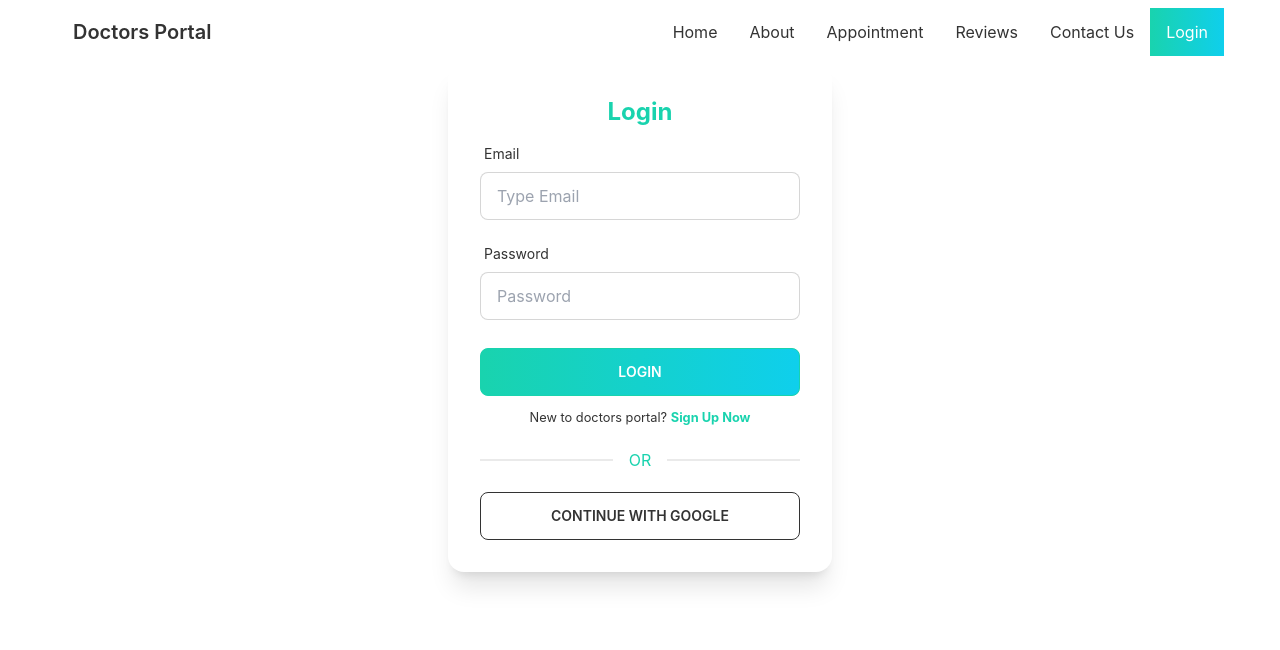
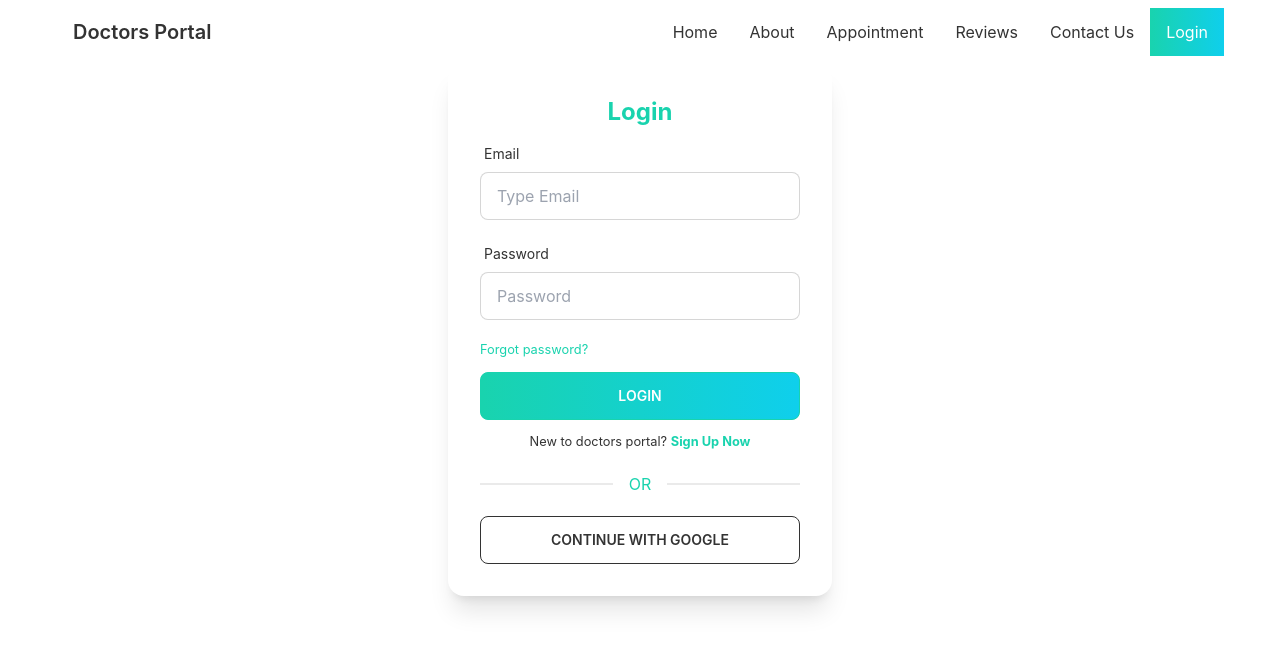
Before and after one commit to arifmia1129/doctors-portal-client, a React (Create React App) app: page /login in a window 1280 px wide. Shown: the top 650 px of the page. Built offline with nearby package versions, Linux system fonts and the light colour scheme; no server answers.

Commit message:
reset password emplement

```diff
--- a/package.json
+++ b/package.json
@@ -16,6 +16,7 @@
     "react-hook-form": "^7.31.1",
     "react-router-dom": "^6.3.0",
     "react-scripts": "5.0.1",
+    "react-toastify": "^9.0.1",
     "web-vitals": "^2.1.4"
   },
   "scripts": {
--- a/src/App.js
+++ b/src/App.js
@@ -9,6 +9,7 @@ import Contact from './pages/Contact/Contact';
 import Login from './pages/Authentication/Login';
 import SignUp from './pages/Authentication/SignUp';
 import RequireAuth from './pages/Authentication/RequireAuth';
+import 'react-toastify/dist/ReactToastify.css';
 
 function App() {
   return (
--- a/src/pages/Authentication/Login.js
+++ b/src/pages/Authentication/Login.js
@@ -1,10 +1,11 @@
-import React, { useEffect } from 'react';
-import { useSignInWithGoogle } from 'react-firebase-hooks/auth';
+import React, { useEffect, useState } from 'react';
+import { useSendPasswordResetEmail, useSignInWithGoogle } from 'react-firebase-hooks/auth';
 import auth from "../../firebase.init";
 import { useForm } from "react-hook-form";
 import { useSignInWithEmailAndPassword } from 'react-firebase-hooks/auth';
 import Loading from '../Shared/Loading';
 import { Link, useLocation, useNavigate } from 'react-router-dom';
+import { toast, ToastContainer } from 'react-toastify';
 
 const Login = () => {
     const [signInWithGoogle, gUser, gLoading, gError] = useSignInWithGoogle(auth);
@@ -22,7 +23,10 @@ const Login = () => {
     let from = location.state?.from?.pathname || "/";
 
     const { register, formState: { errors }, handleSubmit } = useForm();
-
+    const [email, setEmail] = useState("");
+    const [sendPasswordResetEmail, sending, RError] = useSendPasswordResetEmail(
+        auth
+    );
     const onSubmit = (data) => {
         signInWithEmailAndPassword(data.email, data.password);
     };
@@ -33,13 +37,23 @@ const Login = () => {
         }
     }, [user, gUser, from, navigate]);
 
-    if (loading || gLoading) {
+    if (loading || gLoading || sending) {
         return <Loading />
     }
 
 
-    if (error || gError) {
+    if (error || gError || RError) {
         signInError = <p className='text-red-500'><small>{error?.message.split(":")[1] || gError?.message.split(":")[1]}</small></p>
+    }
+
+    const passwordReset = async () => {
+        if (email) {
+            await sendPasswordResetEmail(email);
+            toast.success("Send email for reset password");
+        }
+        else {
+            toast.error("Enter your valid email and then try again.")
+        }
     }
 
     return (
@@ -65,6 +79,7 @@ const Login = () => {
                                         message: 'Enter a valid email address.'
                                     }
                                 })}
+                                onChange={(e) => setEmail(e?.target?.value)}
                                 type="email"
                                 placeholder="Type Email"
                                 className="input input-bordered w-full max-w-xs" />
@@ -81,7 +96,7 @@ const Login = () => {
                                 {...register("password", {
                                     required: {
                                         value: true,
-                                        message: "Email field is required."
+                                        message: "Password field is required."
                                     },
                                     minLength: {
                                         value: 6,
@@ -95,10 +110,15 @@ const Login = () => {
                                 {errors.password?.type === 'required' && <span className="label-text-alt text-red-500">{errors.password.message}</span>}
                                 {errors.password?.type === 'minLength' && <span className="label-text-alt text-red-500">{errors.password.message}</span>}
                             </label>
+
+                        </div>
+                        <div>
+                            <button onClick={passwordReset} className='text-secondary'><small>Forgot password?</small></button>
                         </div>
                         <div className='pb-3'>
                             {signInError}
                         </div>
+
                         <input className='btn btn-secondary text-white w-full max-w-xs bg-gradient-to-r from-secondary to-primary' type="submit" value="Login" />
                     </form>
 
@@ -111,6 +131,7 @@ const Login = () => {
                     </button>
                 </div>
             </div>
+            <ToastContainer></ToastContainer>
         </div>
     );
 };
```
Also changed, not shown: 1 other file (tests, documents, lock files or other folders).
